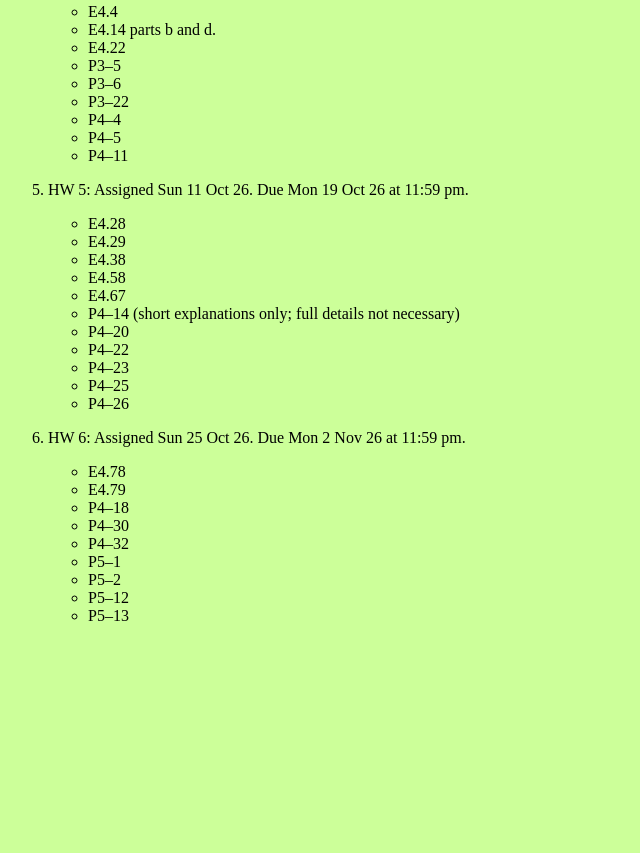
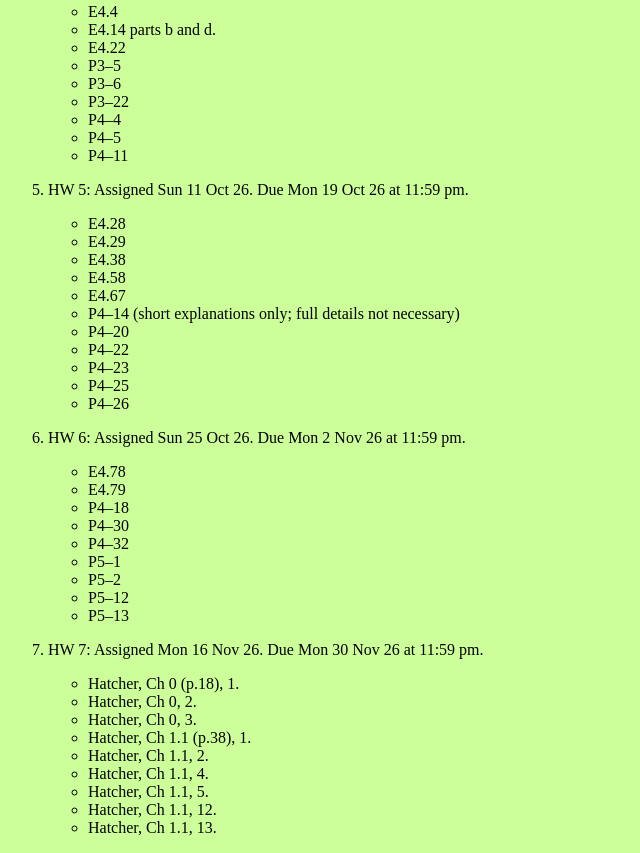
Before and after one commit to gunnells/gunnells.github.io, a plain HTML site: page top/top_problems.html in a window 1280 px wide. Shown: the part 1015-1868 px from the top of the page, without its empty margins (0-640 px from the left). Before the commit the page ends 1656 px from the top, so only its background shows below. Drawn offline with Linux system fonts and the light colour scheme.

Commit message:
announce (typo)

```diff
--- a/top/top_problems.html
+++ b/top/top_problems.html
@@ -109,6 +109,19 @@ typeset in LaTeX or other will not be accepted.</p>
 <li>P5&#8211;12</li>
 <li>P5&#8211;13</li>
 </ul></li>
+<li><p>HW 7: Assigned Mon 16 Nov 26. Due Mon 30 Nov 26 at 11:59 pm.</p>
+
+<ul>
+<li>Hatcher, Ch 0 (p.18), 1.</li>
+<li>Hatcher, Ch 0, 2.</li>
+<li>Hatcher, Ch 0, 3.</li>
+<li>Hatcher, Ch 1.1 (p.38), 1.</li>
+<li>Hatcher, Ch 1.1, 2.</li>
+<li>Hatcher, Ch 1.1, 4.</li>
+<li>Hatcher, Ch 1.1, 5.</li>
+<li>Hatcher, Ch 1.1, 12.</li>
+<li>Hatcher, Ch 1.1, 13.		</li>
+</ul></li>
 </ol>
 
 </body>
```
Also changed, not shown: index.html (+1 -4 lines), top/top.html (+6 -1 lines), 1 other file.
